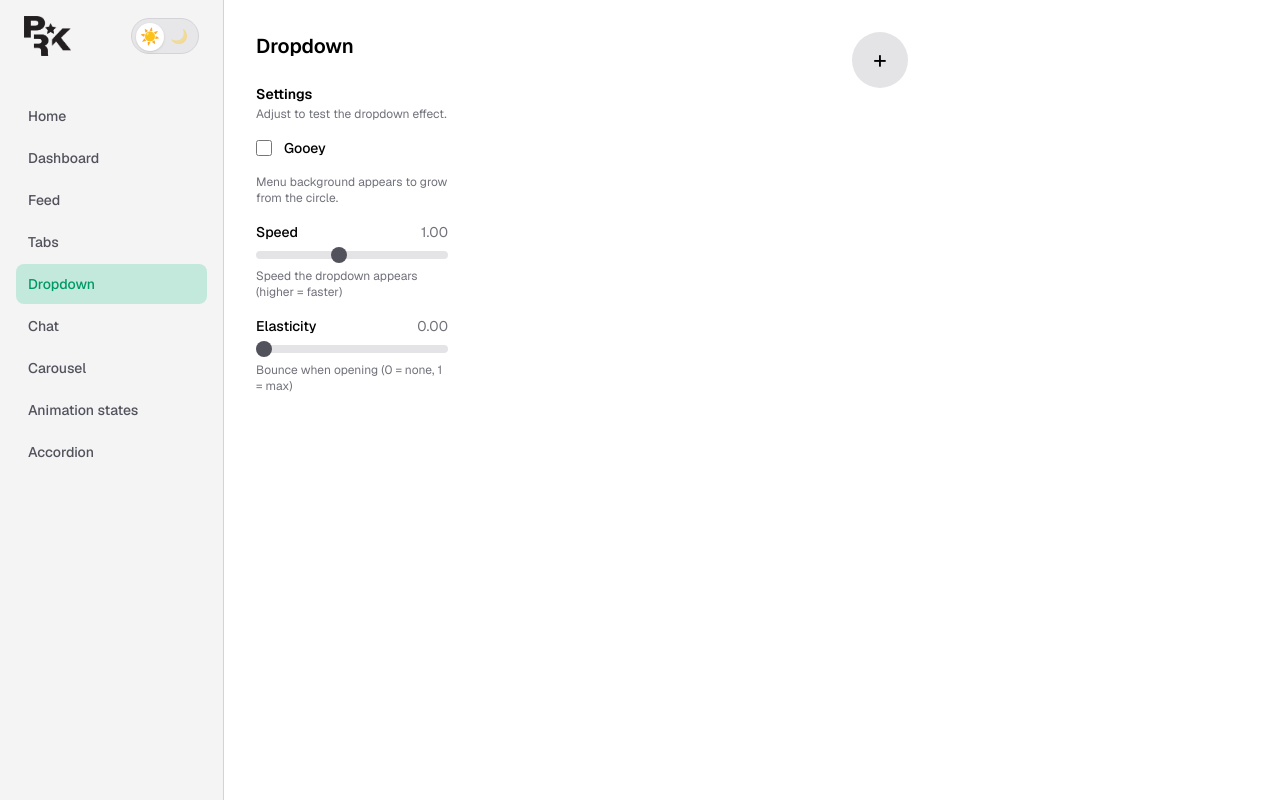
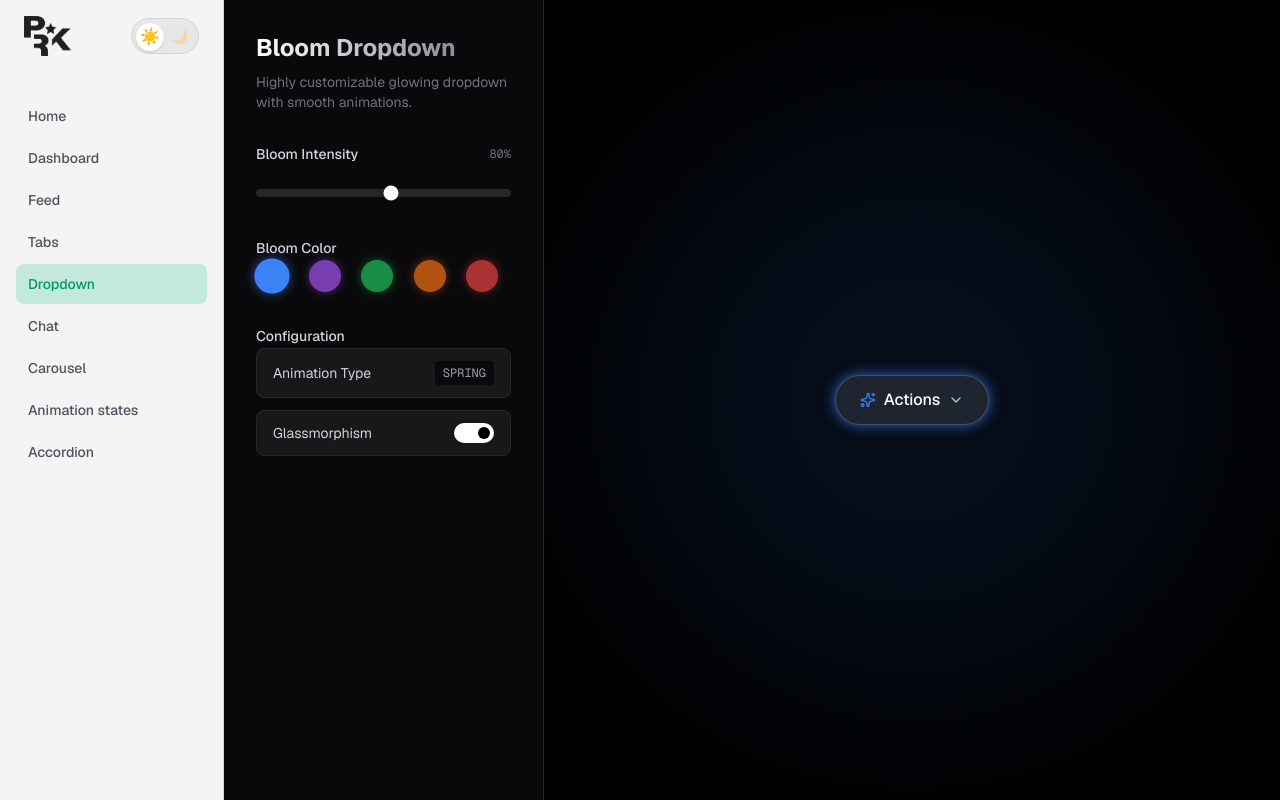
Before and after one commit to piersrr/ui-design-experiments, a Next.js app: page /dropdown in a window 1280 px wide. Built offline with nearby package versions, Linux system fonts and the light colour scheme.

Commit message:
New dropdown

```diff
--- a/app/dropdown/page.tsx
+++ b/app/dropdown/page.tsx
@@ -2,217 +2,205 @@
 
 import { useState } from 'react';
 import { motion, AnimatePresence } from 'motion/react';
+import {
+  Settings2,
+  ChevronDown,
+  User,
+  Settings,
+  LogOut,
+  Bell,
+  Sparkles
+} from 'lucide-react';
+
+// Bloom Colors
+const BLOOM_COLORS = [
+  { name: 'Cyber Blue', value: '#3b82f6', glow: 'rgba(59, 130, 246, 0.6)' },
+  { name: 'Neon Purple', value: '#a855f7', glow: 'rgba(168, 85, 247, 0.6)' },
+  { name: 'Matrix Green', value: '#22c55e', glow: 'rgba(34, 197, 94, 0.6)' },
+  { name: 'Solar Orange', value: '#f97316', glow: 'rgba(249, 115, 22, 0.6)' },
+  { name: 'Crimson Red', value: '#ef4444', glow: 'rgba(239, 68, 68, 0.6)' },
+];
 
 const MENU_ITEMS = [
-  { id: 'edit', label: 'Edit', icon: '✏️' },
-  { id: 'share', label: 'Share', icon: '↗️' },
-  { id: 'delete', label: 'Delete', icon: '🗑️' },
+  { id: 'profile', label: 'Profile', icon: User },
+  { id: 'notifications', label: 'Notifications', icon: Bell },
+  { id: 'settings', label: 'Settings', icon: Settings },
+  { id: 'logout', label: 'Logout', icon: LogOut },
 ];
 
-function GooFilterDef() {
-  return (
-    <svg className="absolute size-0" aria-hidden>
-      <defs>
-        <filter id="goo" colorInterpolationFilters="sRGB">
-          <feGaussianBlur in="SourceGraphic" stdDeviation="6" result="blur" />
-          <feColorMatrix
-            in="blur"
-            mode="matrix"
-            values="1 0 0 0 0  0 1 0 0 0  0 0 1 0 0  0 0 0 18 -7"
-            result="thresh"
-          />
-          <feComposite in="SourceGraphic" in2="thresh" operator="atop" />
-        </filter>
-      </defs>
-    </svg>
-  );
-}
+export default function BloomDropdownPage() {
+  const [isOpen, setIsOpen] = useState(false);
 
-export default function DropdownPage() {
-  const [open, setOpen] = useState(false);
-  const [gooey, setGooey] = useState(false);
-  const [speed, setSpeed] = useState(1);
-  const [elasticity, setElasticity] = useState(0);
+  // Customization State
+  const [bloomIntensity, setBloomIntensity] = useState(0.8);
+  const [activeColor, setActiveColor] = useState(BLOOM_COLORS[0]);
+  const [animationType, setAnimationType] = useState<'spring' | 'smooth'>('spring');
+  const [glassEffect, setGlassEffect] = useState(true);
 
-  // Speed = how fast the dropdown appears. Higher speed = shorter duration.
-  const speedClamped = Math.max(0.25, Math.min(2, Number(speed) || 1));
-  const duration = 0.35 / speedClamped;
-  const stagger = duration * 0.15;
+  // Dynamic Styles
+  const bloomStyle = {
+    boxShadow: isOpen
+      ? `0 0 ${20 * bloomIntensity}px ${5 * bloomIntensity}px ${activeColor.glow},
+         0 0 ${40 * bloomIntensity}px ${10 * bloomIntensity}px ${activeColor.glow}`
+      : 'none',
+  };
 
-  const menuTransition = elasticity
-    ? {
-        type: 'spring' as const,
-        stiffness: (200 + elasticity * 400) * speedClamped,
-        damping: (20 + (1 - elasticity) * 15) * Math.sqrt(speedClamped),
-      }
-    : { duration, ease: [0.25, 0.1, 0.25, 1] as const };
+  const buttonBloomStyle = {
+    boxShadow: isOpen || bloomIntensity > 0.5
+      ? `0 0 ${15 * bloomIntensity}px ${2 * bloomIntensity}px ${activeColor.glow}`
+      : 'none',
+  };
 
   return (
-    <div className="flex min-h-full flex-1 bg-white">
-      {/* Settings – left, no card */}
-      <aside className="w-64 shrink-0 p-8">
-        <h1 className="text-xl font-semibold text-black">Dropdown</h1>
-        <h2 className="mt-6 text-sm font-semibold text-black">Settings</h2>
-        <p className="mt-0.5 text-xs text-zinc-500">
-          Adjust to test the dropdown effect.
+    <div className={`flex min-h-screen bg-black text-white selection:bg-${activeColor.name.split(' ')[1].toLowerCase()}-500/30`}>
+
+      {/* Settings Panel */}
+      <aside className="w-80 border-r border-zinc-800 bg-zinc-950 p-8 flex flex-col gap-8">
+        <div>
+          <h1 className="text-2xl font-bold bg-gradient-to-r from-white to-zinc-500 bg-clip-text text-transparent">
+            Bloom Dropdown
+          </h1>
+          <p className="text-sm text-zinc-500 mt-2">
+            Highly customizable glowing dropdown with smooth animations.
           </p>
-        <div className="mt-4 space-y-4">
-          <label className="flex cursor-pointer items-center gap-3">
-            <input
-              type="checkbox"
-              checked={gooey}
-              onChange={(e) => setGooey(e.target.checked)}
-              className="h-4 w-4 rounded border-zinc-200 text-zinc-600 focus:ring-zinc-500"
-            />
-            <span className="text-sm font-medium text-black">Gooey</span>
-          </label>
-          <p className="text-xs text-zinc-500">
-            Menu background appears to grow from the circle.
-          </p>
-          <div>
-            <div className="flex justify-between text-sm">
-              <span className="font-medium text-black">Speed</span>
-              <span className="text-zinc-500">{speed.toFixed(2)}</span>
+        </div>
+
+        {/* Intensity Control */}
+        <div className="space-y-4">
+          <div className="flex justify-between items-center">
+            <label className="text-sm font-medium text-zinc-300">Bloom Intensity</label>
+            <span className="text-xs font-mono text-zinc-500">{(bloomIntensity * 100).toFixed(0)}%</span>
           </div>
           <input
             type="range"
-              min={0.25}
-              max={2}
-              step={0.05}
-              value={speed}
-              onChange={(e) =>
-                setSpeed(Math.max(0.25, Math.min(2, Number(e.target.value) || 1)))
-              }
-              className="mt-1 h-2 w-full appearance-none rounded-full bg-zinc-200 [&::-webkit-slider-thumb]:h-4 [&::-webkit-slider-thumb]:w-4 [&::-webkit-slider-thumb]:appearance-none [&::-webkit-slider-thumb]:rounded-full [&::-webkit-slider-thumb]:bg-zinc-600"
+            min="0"
+            max="1.5"
+            step="0.1"
+            value={bloomIntensity}
+            onChange={(e) => setBloomIntensity(Number(e.target.value))}
+            className="w-full h-2 bg-zinc-800 rounded-lg appearance-none cursor-pointer accent-white"
           />
-            <p className="mt-0.5 text-xs text-zinc-500">
-              Speed the dropdown appears (higher = faster)
-            </p>
         </div>
-          <div>
-            <div className="flex justify-between text-sm">
-              <span className="font-medium text-black">Elasticity</span>
-              <span className="text-zinc-500">{elasticity.toFixed(2)}</span>
+
+        {/* Color Selection */}
+        <div className="space-y-4">
+          <label className="text-sm font-medium text-zinc-300">Bloom Color</label>
+          <div className="grid grid-cols-5 gap-2">
+            {BLOOM_COLORS.map((color) => (
+              <button
+                key={color.name}
+                onClick={() => setActiveColor(color)}
+                className={`w-8 h-8 rounded-full transition-all duration-300 ${activeColor.name === color.name ? 'scale-110 ring-2 ring-white ring-offset-2 ring-offset-black' : 'hover:scale-105 opacity-70 hover:opacity-100'
+                  }`}
+                style={{ backgroundColor: color.value, boxShadow: `0 0 10px ${color.glow}` }}
+                title={color.name}
+              />
+            ))}
           </div>
-            <input
-              type="range"
-              min={0}
-              max={1}
-              step={0.05}
-              value={elasticity}
-              onChange={(e) => setElasticity(Number(e.target.value))}
-              className="mt-1 h-2 w-full appearance-none rounded-full bg-zinc-200 [&::-webkit-slider-thumb]:h-4 [&::-webkit-slider-thumb]:w-4 [&::-webkit-slider-thumb]:appearance-none [&::-webkit-slider-thumb]:rounded-full [&::-webkit-slider-thumb]:bg-zinc-600"
-            />
-            <p className="mt-0.5 text-xs text-zinc-500">
-              Bounce when opening (0 = none, 1 = max)
-            </p>
+        </div>
+
+        {/* Animation & Effect Toggles */}
+        <div className="space-y-4">
+          <label className="text-sm font-medium text-zinc-300">Configuration</label>
+
+          <div className="flex flex-col gap-3">
+            <button
+              onClick={() => setAnimationType(prev => prev === 'spring' ? 'smooth' : 'spring')}
+              className="flex items-center justify-between px-4 py-3 rounded-lg bg-zinc-900 border border-zinc-800 hover:bg-zinc-800 transition-colors"
+            >
+              <span className="text-sm text-zinc-300">Animation Type</span>
+              <span className="text-xs font-mono px-2 py-1 rounded bg-zinc-950 text-zinc-400 uppercase">
+                {animationType}
+              </span>
+            </button>
+
+            <button
+              onClick={() => setGlassEffect(!glassEffect)}
+              className="flex items-center justify-between px-4 py-3 rounded-lg bg-zinc-900 border border-zinc-800 hover:bg-zinc-800 transition-colors"
+            >
+              <span className="text-sm text-zinc-300">Glassmorphism</span>
+              <div className={`w-10 h-5 rounded-full relative transition-colors ${glassEffect ? 'bg-white' : 'bg-zinc-700'}`}>
+                <div className={`absolute top-1 left-1 w-3 h-3 rounded-full bg-black transition-transform ${glassEffect ? 'translate-x-5' : 'translate-x-0'}`} />
+              </div>
+            </button>
           </div>
         </div>
       </aside>
 
-      {/* Demo – right, no card, white background */}
-      <div className="relative flex min-h-[320px] flex-1 flex-col items-center justify-middle p-8">
-        <GooFilterDef />
-        {/* Wrapper so dropdown + items are positioned relative to button */}
-        <div className="relative flex flex-col items-center justify-middle">
-          {/* Goo filter only on button + dropdown background, so items can have hover */}
+      {/* Preview Area */}
+      <main className="flex-1 flex items-center justify-center relative overflow-hidden bg-black">
+
+        {/* Ambient Background Glow */}
         <div
-            className="relative flex flex-col items-center justify-center"
-            style={gooey ? { filter: 'url(#goo)' } : undefined}
-          >
-            {/* Circle button – white with soft shadow */}
+          className="absolute top-1/2 left-1/2 -translate-x-1/2 -translate-y-1/2 w-[600px] h-[600px] rounded-full opacity-10 pointer-events-none blur-[100px] transition-colors duration-700"
+          style={{ backgroundColor: activeColor.value }}
+        />
+
+        <div className="relative">
           <motion.button
-              type="button"
-              aria-expanded={open}
-              aria-haspopup="true"
-              aria-label={open ? 'Close menu' : 'Open menu'}
-              className="relative z-10 flex h-14 w-14 shrink-0 items-center justify-center rounded-full bg-zinc-200 text-2xl text-black transition-colors focus:outline-none focus-visible:ring-2 focus-visible:ring-zinc-400 focus-visible:ring-offset-2 focus-visible:ring-offset-white mb-2"
-              onClick={() => setOpen((o) => !o)}
+            onClick={() => setIsOpen(!isOpen)}
+            className={`
+              relative z-20 flex items-center gap-2 px-6 py-3 rounded-full
+              text-white font-medium transition-all duration-300
+              ${glassEffect ? 'bg-white/10 backdrop-blur-md border border-white/20' : 'bg-zinc-900 border border-zinc-800'}
+            `}
+            style={buttonBloomStyle}
+            whileHover={{ scale: 1.05 }}
             whileTap={{ scale: 0.95 }}
           >
-            <motion.span
-              animate={{ rotate: open ? 45 : 0 }}
-              transition={
-                elasticity
-                  ? { type: 'spring', stiffness: 300, damping: 25 }
-                  : { duration: duration * 0.8 }
-              }
+            <Sparkles className="w-4 h-4" style={{ color: activeColor.value }} />
+            <span>Actions</span>
+            <motion.div
+              animate={{ rotate: isOpen ? 180 : 0 }}
+              transition={{ duration: 0.2 }}
             >
-              +
-            </motion.span>
+              <ChevronDown className="w-4 h-4 opacity-70" />
+            </motion.div>
           </motion.button>
 
-          {/* Dropdown background only (no items) – gooey affects this */}
           <AnimatePresence>
-            {open && (
+            {isOpen && (
               <motion.div
-                key="menu-bg"
-                className="absolute left-1/2 top-full z-0 min-w-[180px] -translate-x-1/2 -translate-y-1 overflow-hidden rounded-b-xl rounded-t-2xl bg-zinc-200"
-                style={{ transformOrigin: 'top center' }}
-                initial={{ opacity: 0, scale: 0 }}
-                animate={{ opacity: 1, scale: 1 }}
-                exit={{
-                  opacity: 0,
-                  scale: 0,
-                  transition: elasticity
-                    ? { type: 'spring', stiffness: 400, damping: 30 }
-                    : { duration: duration * 0.7 },
-                }}
-                transition={menuTransition}
-              >
-                <div className="min-h-[10rem] w-full rounded-b-xl rounded-t p-2 " aria-hidden />
-              </motion.div>
-            )}
-          </AnimatePresence>
-          </div>
-
-          {/* Menu items in a separate layer on top – no goo filter, so hover works */}
-          <AnimatePresence>
-            {open && (
-              <motion.div
-                key="menu-items"
-                className="absolute left-1/2 top-full z-10 min-w-[180px] -translate-x-1/2 -translate-y-1 rounded-y p-2"
-                style={{ transformOrigin: 'top center' }}
-                initial={{ opacity: 0, scale: 0 }}
-                animate={{ opacity: 1, scale: 1 }}
-                exit={{
-                  opacity: 0,
-                  scale: 0,
-                  transition: elasticity
-                    ? { type: 'spring', stiffness: 400, damping: 30 }
-                    : { duration: duration * 0.7 },
-                }}
-                transition={menuTransition}
+                initial={{ opacity: 0, scale: 0.9, y: 10, filter: 'blur(10px)' }}
+                animate={{ opacity: 1, scale: 1, y: 0, filter: 'blur(0px)' }}
+                exit={{ opacity: 0, scale: 0.95, y: 10, filter: 'blur(10px)' }}
+                transition={
+                  animationType === 'spring'
+                    ? { type: 'spring', stiffness: 400, damping: 25 }
+                    : { duration: 0.2, ease: 'easeOut' }
+                }
+                className={`
+                  absolute top-full mt-4 left-1/2 -translate-x-1/2 w-64 p-2
+                  rounded-2xl border overflow-hidden z-10
+                  ${glassEffect ? 'bg-black/40 backdrop-blur-xl border-white/10' : 'bg-zinc-900 border-zinc-800'}
+                `}
+                style={bloomStyle}
               >
                 <div className="flex flex-col gap-1">
                   {MENU_ITEMS.map((item, i) => (
                     <motion.button
                       key={item.id}
-                      type="button"
-                      className="flex w-full items-center gap-3 rounded-lg px-2 py-2 text-left text-sm font-medium text-black transition-colors hover:bg-zinc-100 focus:outline-none focus-visible:ring-2 focus-visible:ring-zinc-400/50"
-                      initial={{ opacity: 0, filter: 'blur(8px)' }}
-                      animate={{ opacity: 1, filter: 'blur(0px)' }}
-                      exit={{ opacity: 0, filter: 'blur(4px)' }}
-                      transition={
-                        elasticity
-                          ? {
-                              type: 'spring',
-                              stiffness: 300,
-                              damping: 25,
-                              delay: duration + stagger * i,
-                            }
-                          : {
-                              duration: duration * 0.9,
-                              delay: duration + stagger * i,
-                              ease: 'easeOut',
-                            }
-                      }
-                      onClick={() => setOpen(false)}
+                      initial={{ opacity: 0, x: -10 }}
+                      animate={{ opacity: 1, x: 0 }}
+                      transition={{ delay: i * 0.05 }}
+                      className={`
+                        flex items-center gap-3 px-4 py-3 rounded-xl
+                        text-sm font-medium text-zinc-300
+                        hover:text-white transition-all group relative overflow-hidden
+                      `}
+                      whileHover={{ x: 4, backgroundColor: 'rgba(255,255,255,0.05)' }}
                     >
-                      <span className="text-lg" aria-hidden>
-                        {item.icon}
-                      </span>
-                      <span>{item.label}</span>
+                      <item.icon
+                        className="w-4 h-4 transition-colors duration-300"
+                        style={{ color: activeColor.value }} // Icon always colored
+                      />
+                      <span className="z-10 relative">{item.label}</span>
+
+                      {/* Hover Glow on Item */}
+                      <div
+                        className="absolute inset-0 opacity-0 group-hover:opacity-10 transition-opacity duration-300"
+                        style={{ backgroundColor: activeColor.value }}
+                      />
                     </motion.button>
                   ))}
                 </div>
@@ -220,7 +208,7 @@ export default function DropdownPage() {
             )}
           </AnimatePresence>
         </div>
-      </div>
+      </main>
     </div>
   );
 }
```
Lines whose indentation alone changed are shown as unchanged.
